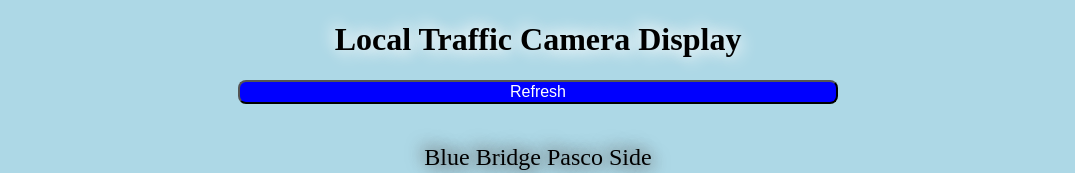
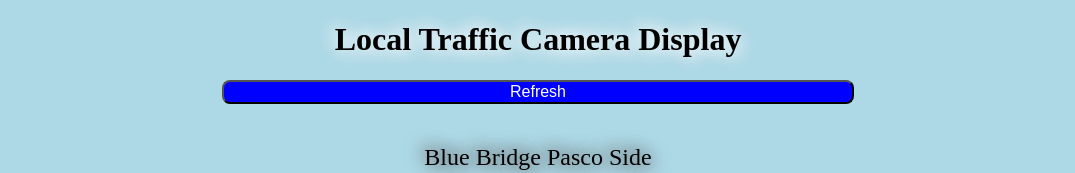
Before and after one commit to mariabultena/Traffic-Cams, a plain HTML site: page index.html in a window 1280 px wide. Shown: the top 173 px of the page, without its empty margins (102-1177 px from the left). Drawn offline with nearby package versions, Linux system fonts and the light colour scheme.

Commit message:
Update style.css

```diff
--- a/style.css
+++ b/style.css
@@ -8,12 +8,12 @@ h1 {
 }
 
 #refresh {
-  	width: 600px;
+  	width: 50%;
   	color: white;
 }
 
 button {
-  	width: 700px;
+  	width: 50%;
   	display: block;
   	margin: auto;
   	margin-bottom: 40px;
```
